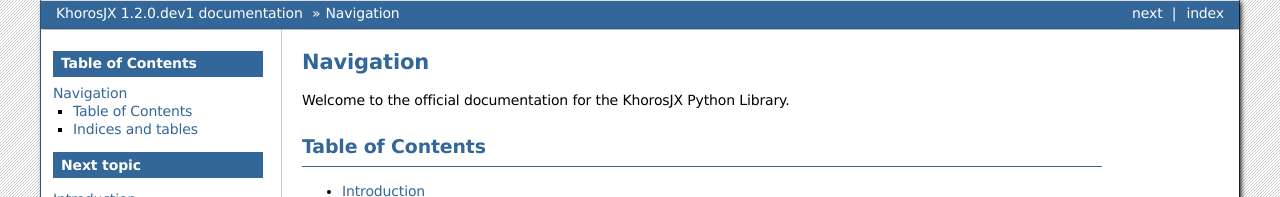
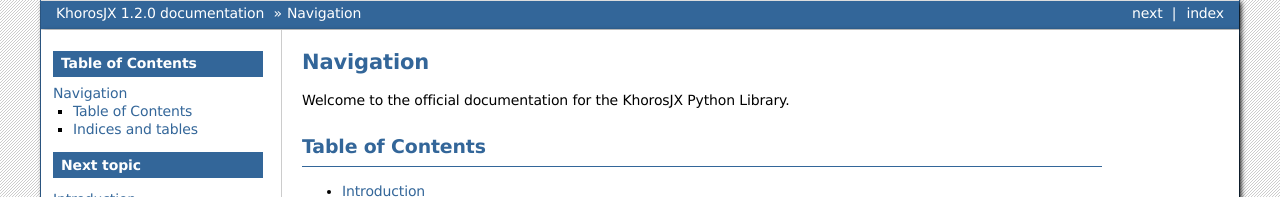
Before and after one commit to jeffshurtliff/khorosjx, a Sphinx documentation site: the page built from docs/index.rst, in a window 1280 px wide and 900 px high. Shown: the top 197 px of the window. Built offline with Sphinx 7.4.7, drawn with Linux system fonts in a browser that asks for light colours; some of the changed text lies outside the part shown.

Commit message:
Updated to version 1.2.0

```diff
--- a/docs/conf.py
+++ b/docs/conf.py
@@ -26,7 +26,7 @@
 # The short X.Y version
 version = '1.2'
 # The full version, including alpha/beta/rc tags
-release = '1.2.0.dev1'
+release = '1.2.0'
 
 
 # -- General configuration ---------------------------------------------------
--- a/setup.py
+++ b/setup.py
@@ -7,7 +7,7 @@
 
 setuptools.setup(
     name="khorosjx",
-    version="1.2.0.dev1",
+    version="1.2.0",
     author="Jeff Shurtliff",
     author_email="jeff.shurtliff@rsa.com",
     description="Useful tools and utilities to assist in managing a Khoros JX (formerly Jive-x) or Jive-n community.",
```
